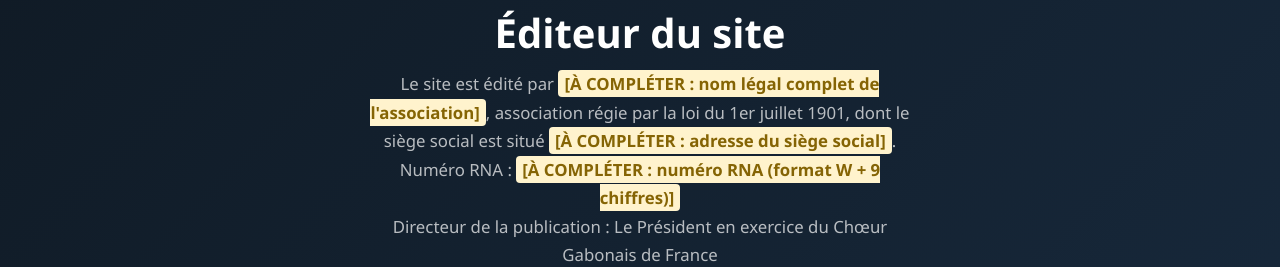
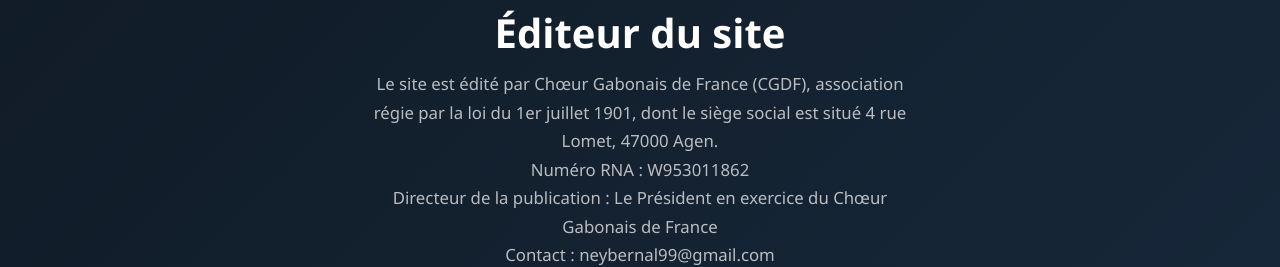
Before and after one commit to kimmichcesaire/choeur-gabonais, a React (Vite) app in the folder apps/frontend/: page /mentions-legales in a window 1280 px wide. Shown: the part 339-606 px from the top of the page. Built offline with nearby package versions, Linux system fonts and the light colour scheme; no server answers.

Commit message:
feat(legal): fill in association identity on legal pages
Nom, adresse du siège social et numéro RNA fournis par l'association.
Removes the now-unused LegalPlaceholder component.

```diff
--- a/apps/frontend/src/components/LegalPlaceholder.tsx
+++ /dev/null
@@ -1,19 +0,0 @@
-/**
- * Marqueur visuel pour une information légale encore manquante — impossible
- * à manquer avant publication, contrairement à un simple commentaire dans le code.
- */
-export function LegalPlaceholder({ children }: { children: React.ReactNode }) {
-  return (
-    <span
-      style={{
-        background: '#fff3cd',
-        color: '#856404',
-        padding: '2px 6px',
-        borderRadius: 4,
-        fontWeight: 600,
-      }}
-    >
-      [À COMPLÉTER : {children}]
-    </span>
-  )
-}
--- a/apps/frontend/src/pages/LegalPage.tsx
+++ b/apps/frontend/src/pages/LegalPage.tsx
@@ -1,5 +1,4 @@
 import { usePageMeta } from '../hooks/usePageMeta'
-import { LegalPlaceholder } from '../components/LegalPlaceholder'
 import { SITE_CONFIG } from '../utils/constants'
 
 export default function LegalPage() {
@@ -16,11 +15,10 @@
       <section>
         <h2>Éditeur du site</h2>
         <p>
-          Le site est édité par <LegalPlaceholder>nom légal complet de l'association</LegalPlaceholder>,
-          association régie par la loi du 1er juillet 1901, dont le siège social est situé{' '}
-          <LegalPlaceholder>adresse du siège social</LegalPlaceholder>.
+          Le site est édité par Chœur Gabonais de France (CGDF), association régie par la loi du 1er
+          juillet 1901, dont le siège social est situé 4 rue Lomet, 47000 Agen.
         </p>
-        <p>Numéro RNA : <LegalPlaceholder>numéro RNA (format W + 9 chiffres)</LegalPlaceholder></p>
+        <p>Numéro RNA : W953011862</p>
         <p>Directeur de la publication : Le Président en exercice du Chœur Gabonais de France</p>
         <p>Contact : {SITE_CONFIG.contact.email}</p>
       </section>
--- a/apps/frontend/src/pages/PrivacyPage.tsx
+++ b/apps/frontend/src/pages/PrivacyPage.tsx
@@ -1,5 +1,4 @@
 import { usePageMeta } from '../hooks/usePageMeta'
-import { LegalPlaceholder } from '../components/LegalPlaceholder'
 import { SITE_CONFIG } from '../utils/constants'
 
 export default function PrivacyPage() {
@@ -16,8 +15,7 @@
       <section>
         <h2>1. Responsable du traitement</h2>
         <p>
-          <LegalPlaceholder>nom légal complet de l'association</LegalPlaceholder>,{' '}
-          <LegalPlaceholder>adresse du siège social</LegalPlaceholder>, contact : {SITE_CONFIG.contact.email}
+          Chœur Gabonais de France (CGDF), 4 rue Lomet, 47000 Agen, contact : {SITE_CONFIG.contact.email}
         </p>
       </section>
 
```
